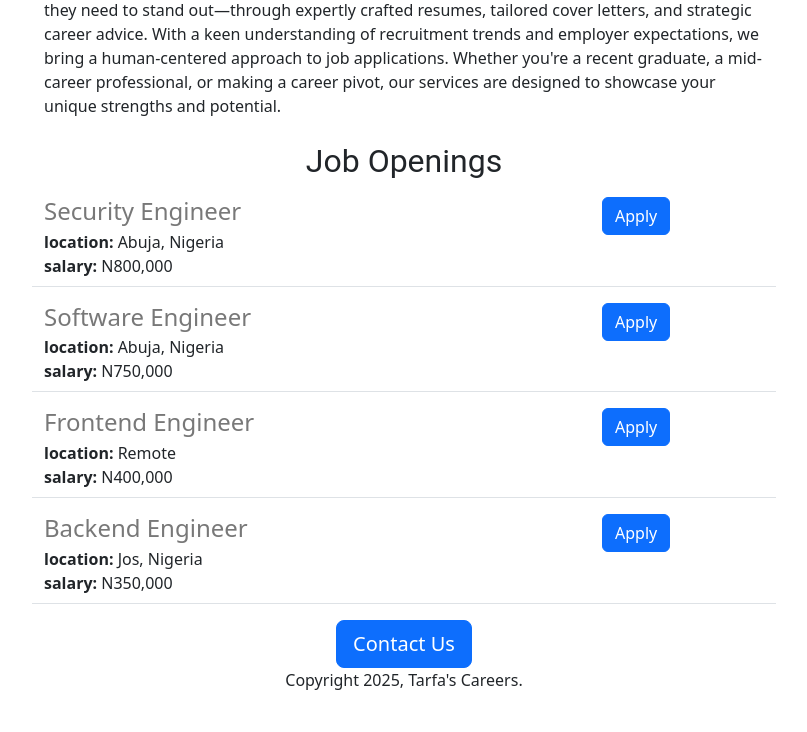
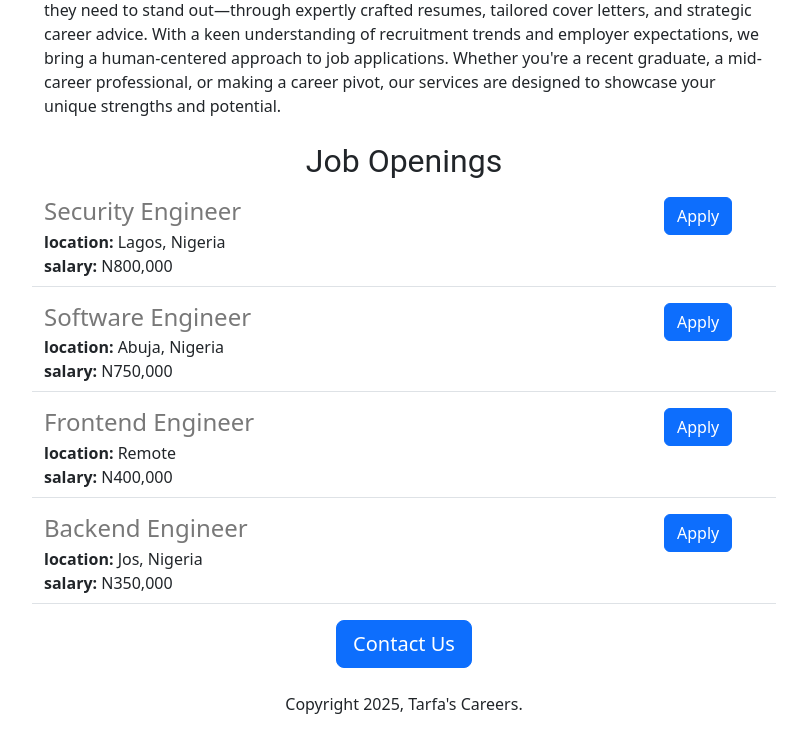
Before and after one commit to tarfajr/Tarfa-s-careers-website, a Flask app: page / in a window 1280 px wide. Shown: the part 544-1276 px from the top of the page, without its empty margins (236-1043 px from the left). Before the commit the page ends 1234 px from the top, so only its background shows below. Run offline with Flask 3, Linux system fonts and the light colour scheme.

Commit message:
added changes

```diff
--- a/app.py
+++ b/app.py
@@ -5,7 +5,7 @@ app = Flask(__name__)
 JOBS = [{
     'id': 1,
     'title': 'Security Engineer',
-    'location': 'Abuja, Nigeria',
+    'location': 'Lagos, Nigeria',
     'salary': 'N800,000'
 }, {
     'id': 2,
--- a/templates/home.html
+++ b/templates/home.html
@@ -55,7 +55,7 @@
   </p>
       <div style="text-align: center;">
   <button class="btn btn-primary btn-lg">Contact Us</button>
-        <p>
+        <p class= "mt-4">
         Copyright 2025, Tarfa's Careers.
         </p>
   </div>
--- a/templates/jobitem.html
+++ b/templates/jobitem.html
@@ -1,5 +1,5 @@
 <div class="border-bottom row" style="margin-bottom: 16px;padding-bottom:8px;">
-  <div class= "col-9">
+  <div class= "col-10">
     <h4
       style="color: rgb(120,120,120); margin-bottom: 4px;">
       {{job['title']}}
@@ -13,7 +13,7 @@
         </div>
         {% endif %}
   </div>
-  <div class="col-3">
+  <div class="col-2">
     <button type="button" class="btn btn-primary">Apply</button>
   </div>
 
```
